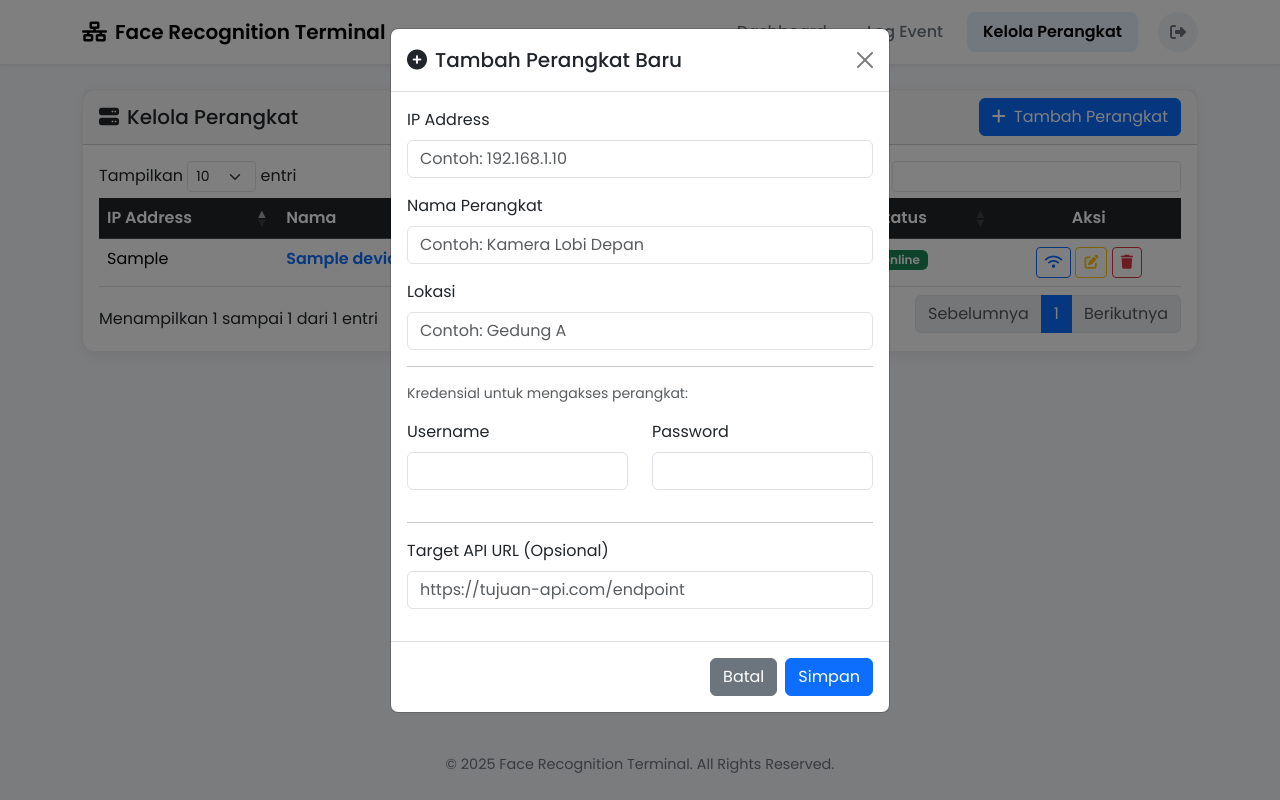
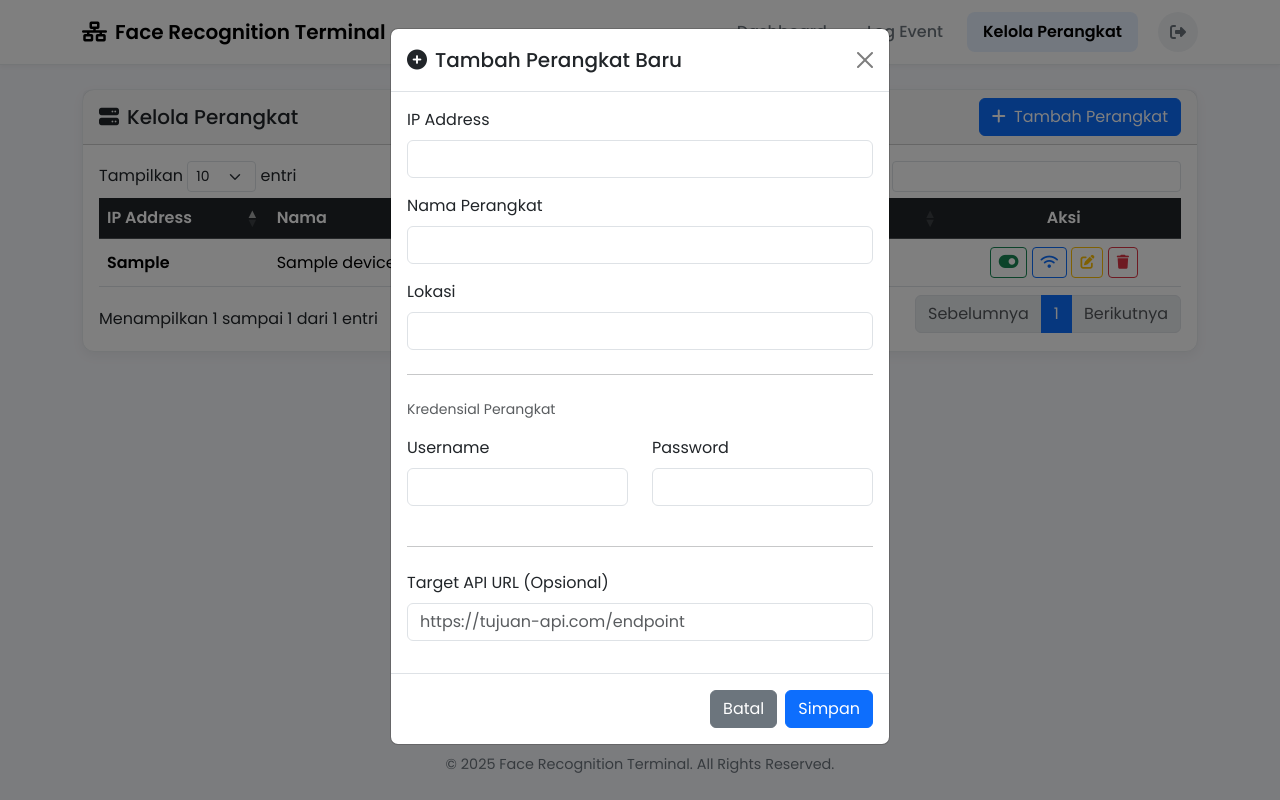
Before and after one commit to lalz7/web-master, a Flask app: page /devices in a window 1280 px wide, after a click on "Tambah Perangkat". Run offline with Flask 3, Linux system fonts and the light colour scheme; a user stored in the database is signed in; tables that the repository leaves empty hold one stand-in row (values such as "Sample post"); some libraries are stand-ins or nearby versions.

Commit message:
nonaktif device

```diff
--- a/app.py
+++ b/app.py
@@ -10,7 +10,7 @@ from flask_cors import CORS
 import database as db
 
 app = Flask(__name__)
-app.secret_key = 'ganti-dengan-kunci-rahasia-yang-sangat-acak-dan-panjang'
+app.secret_key = os.environ.get('SECRET_KEY', 'ganti-dengan-kunci-rahasia-yang-sangat-acak-dan-panjang')
 app.config['JSON_SORT_KEYS'] = False
 cors = CORS(app, resources={r"/api/*": {"origins": "*"}})
 
@@ -24,7 +24,6 @@ class User(UserMixin):
         self.id, self.username, self.password_hash = id, username, generate_password_hash(password)
     def check_password(self, password): return check_password_hash(self.password_hash, password)
 
-# Mengambil kredensial dari environment variables dengan nilai default
 ADMIN_USERNAME = os.environ.get('ADMIN_USERNAME', 'admin')
 ADMIN_PASSWORD = os.environ.get('ADMIN_PASSWORD', 'bukalah123')
 
@@ -61,15 +60,16 @@ def logout():
 def index():
     """Route untuk dashboard utama."""
     stats = db.get_dashboard_stats()
-    recent_events = db.get_recent_events(limit=7)
+    devices_status = db.get_devices_status()
 
-    # PERBAIKAN: Mengambil devices_status untuk ditampilkan di dasbor
-    devices_status = db.get_devices_status()
+    # PERUBAHAN: Jumlah event terbaru disesuaikan dengan jumlah perangkat aktif
+    event_limit = len(devices_status)
+    recent_events = db.get_recent_events(limit=event_limit)
 
     return render_template('dashboard.html',
                            stats=stats,
                            recent_events=recent_events,
-                           devices_status=devices_status) # Variabel yang benar dikirim
+                           devices_status=devices_status)
 
 @app.route('/events')
 @login_required
@@ -89,7 +89,7 @@ def events():
 @login_required
 def devices():
     """Route untuk halaman Kelola Perangkat."""
-    all_devices = db.get_all_devices()
+    all_devices = db.get_all_devices_for_ui()
     return render_template('devices.html', devices=all_devices)
 
 # --- ROUTE CRUD & API ---
@@ -127,13 +127,22 @@ def delete_device():
         flash('Gagal menghapus perangkat. IP tidak ditemukan.', 'danger')
     return redirect(url_for('devices'))
 
+@app.route('/devices/toggle_active/<string:ip>', methods=['POST'])
+@login_required
+def toggle_active(ip):
+    """Endpoint untuk mengaktifkan/menonaktifkan perangkat."""
+    if db.toggle_device_active_state(ip):
+        flash('Status perangkat berhasil diubah.', 'success')
+    else:
+        flash('Gagal mengubah status perangkat.', 'danger')
+    return redirect(url_for('devices'))
+
 @app.route('/api/event/<int:event_id>')
 @login_required
 def api_get_event(event_id):
     """API endpoint untuk mendapatkan detail satu event."""
     event = db.get_event_by_id(event_id)
     if event:
-        # Menentukan URL gambar, prioritaskan gambar lokal
         event['imageUrl'] = url_for('static', filename=event['localImagePath'], _external=True) if event.get('localImagePath') else event.get('pictureURL')
         if 'localImagePath' in event: del event['localImagePath']
         if 'pictureURL' in event: del event['pictureURL']
@@ -144,7 +153,6 @@ def ping_device(ip):
     """Fungsi untuk melakukan ping ke IP address."""
     param = "-n 1 -w 1000" if platform.system().lower() == "windows" else "-c 1 -W 1"
     cmd = f"ping {param} {ip}"
-    # Mengarahkan output ke NUL (Windows) atau /dev/null (Linux/macOS)
     redirect_out = " > NUL 2>&1" if platform.system().lower()=="windows" else " > /dev/null 2>&1"
     return os.system(cmd + redirect_out) == 0
 
@@ -175,7 +183,6 @@ def api_get_logs_by_date(date_string):
     ip_filter = request.args.get('ip', None)
     events = db.get_events_by_date(date_string, location=location_filter, ip=ip_filter)
 
-    # Membersihkan dan menyusun data sebelum dikirim sebagai JSON
     cleaned_events = []
     for event in events:
         image_url = url_for('static', filename=event['localImagePath'], _external=True) if event.get('localImagePath') else event.get('pictureURL')
@@ -194,6 +201,5 @@ def api_get_logs_by_date(date_string):
 
 # --- ENTRY POINT ---
 if __name__ == '__main__':
-    # Memastikan tabel ada saat aplikasi pertama kali dijalankan
     db.init_db()
     app.run(debug=True, host='0.0.0.0')
--- a/templates/devices.html
+++ b/templates/devices.html
@@ -25,14 +25,13 @@
 <div class="card">
     <div class="card-header d-flex justify-content-between align-items-center">
         <h5 class="mb-0"><i class="fas fa-server me-2"></i>Kelola Perangkat</h5>
-        <!-- Tombol untuk memicu modal tambah perangkat -->
         <button type="button" class="btn btn-primary" data-bs-toggle="modal" data-bs-target="#addDeviceModal">
             <i class="fas fa-plus me-1"></i> Tambah Perangkat
         </button>
     </div>
     <div class="card-body">
         <div class="table-responsive">
-            <table id="devicesTable" class="table table-hover" style="width:100%">
+            <table id="devicesTable" class="table table-hover align-middle" style="width:100%">
                 <thead class="table-dark">
                     <tr>
                         <th>IP Address</th>
@@ -45,22 +44,33 @@
                 </thead>
                 <tbody>
                     {% for device in devices %}
-                    <tr>
-                        <td>{{ device.ip }}</td>
-                        <!-- Nama perangkat bisa diklik untuk memfilter log event -->
-                        <td><a href="{{ url_for('events', device=device.name) }}" class="fw-bold text-decoration-none">{{ device.name }}</a></td>
+                    <tr {% if not device.is_active %}class="opacity-50 bg-light text-muted"{% endif %}>
+                        <td class="fw-bold">{{ device.ip }}</td>
+                        <td>{{ device.name }}</td>
                         <td>{{ device.location or '-' }}</td>
-                        <!-- Atribut data-ip-sync digunakan oleh JavaScript untuk update real-time -->
                         <td data-ip-sync="{{ device.ip }}">{{ device.lastSync.strftime('%d-%m-%Y %H:%M:%S') if device.lastSync else 'Belum pernah' }}</td>
                         <td>
-                            <!-- Badge status dengan ID unik untuk update via JavaScript -->
-                            <span id="status-{{ device.ip.replace('.', '-') }}" class="badge {% if device.status == 'online' %}bg-success{% elif device.status == 'offline' %}bg-secondary{% elif device.status == 'error' %}bg-danger{% else %}bg-warning text-dark{% endif %}">
-                                {{ device.status }}
-                            </span>
+                            {% if not device.is_active %}
+                                <span class="badge bg-secondary">Nonaktif</span>
+                            {% else %}
+                                <span id="status-{{ device.ip.replace('.', '-') }}" class="badge {% if device.status == 'online' %}bg-success{% elif device.status == 'offline' %}bg-secondary{% elif device.status == 'error' %}bg-danger{% else %}bg-warning text-dark{% endif %}">
+                                    {{ device.status }}
+                                </span>
+                            {% endif %}
                         </td>
                         <td class="text-center">
-                            <!-- Tombol aksi untuk setiap perangkat -->
-                            <button class="btn btn-sm btn-outline-primary ping-btn" data-ip="{{ device.ip }}" title="Live Ping"><i class="fas fa-wifi"></i></button>
+                            <form action="{{ url_for('toggle_active', ip=device.ip) }}" method="POST" class="d-inline">
+                                {% if device.is_active %}
+                                    <button type="submit" class="btn btn-sm btn-outline-success" title="Nonaktifkan Perangkat">
+                                        <i class="fas fa-toggle-on fa-lg"></i>
+                                    </button>
+                                {% else %}
+                                    <button type="submit" class="btn btn-sm btn-outline-secondary" title="Aktifkan Perangkat">
+                                        <i class="fas fa-toggle-off fa-lg"></i>
+                                    </button>
+                                {% endif %}
+                            </form>
+                            <button class="btn btn-sm btn-outline-primary ping-btn" data-ip="{{ device.ip }}" title="Live Ping" {% if not device.is_active %}disabled{% endif %}><i class="fas fa-wifi"></i></button>
                             <button type="button" class="btn btn-sm btn-outline-warning" data-bs-toggle="modal" data-bs-target="#editModal-{{ device.ip.replace('.', '-') }}" title="Edit"><i class="fas fa-edit"></i></button>
                             <button class="btn btn-sm btn-outline-danger delete-btn" data-ip="{{ device.ip }}" data-name="{{ device.name }}" title="Hapus"><i class="fas fa-trash"></i></button>
                         </td>
@@ -86,18 +96,18 @@
                 <div class="modal-body">
                     <div class="mb-3">
                         <label for="ip" class="form-label">IP Address</label>
-                        <input type="text" class="form-control" name="ip" placeholder="Contoh: 192.168.1.10" required>
+                        <input type="text" class="form-control" name="ip" placeholder="" required>
                     </div>
                     <div class="mb-3">
                         <label for="name" class="form-label">Nama Perangkat</label>
-                        <input type="text" class="form-control" name="name" placeholder="Contoh: Kamera Lobi Depan" required>
+                        <input type="text" class="form-control" name="name" placeholder="" required>
                     </div>
                     <div class="mb-3">
                         <label for="location" class="form-label">Lokasi</label>
-                        <input type="text" class="form-control" name="location" placeholder="Contoh: Gedung A">
+                        <input type="text" class="form-control" name="location" placeholder="">
                     </div>
-                     <hr>
-                     <p class="text-muted small">Kredensial untuk mengakses perangkat:</p>
+                    <hr class="my-4">
+                    <p class="text-muted small">Kredensial Perangkat</p>
                      <div class="row">
                         <div class="col-md-6 mb-3">
                             <label for="username" class="form-label">Username</label>
@@ -108,7 +118,7 @@
                             <input type="password" class="form-control" name="password" required>
                         </div>
                     </div>
-                    <hr>
+                    <hr class="my-4">
                     <div class="mb-3">
                         <label for="targetApi" class="form-label">Target API URL (Opsional)</label>
                         <input type="url" class="form-control" name="targetApi" placeholder="https://tujuan-api.com/endpoint">
@@ -130,14 +140,14 @@
         <div class="modal-content">
             <form action="{{ url_for('update_device') }}" method="POST">
                 <div class="modal-header">
-                    <h5 class="modal-title" id="editModalLabel-{{ device.ip.replace('.', '-') }}"><i class="fas fa-edit me-2"></i>Edit Perangkat</h5>
+                    <h5 class="modal-title" id="editModalLabel-{{ device.ip.replace('.', '-') }}"><i class="fas fa-edit me-2"></i>Edit Perangkat: {{ device.name }}</h5>
                     <button type="button" class="btn-close" data-bs-dismiss="modal" aria-label="Close"></button>
                 </div>
                 <div class="modal-body">
                     <input type="hidden" name="ip" value="{{ device.ip }}">
                     <div class="mb-3">
                         <label class="form-label">IP Address</label>
-                        <input type="text" class="form-control" value="{{ device.ip }}" disabled readonly>
+                        <input type="text" class="form-control" value="{{ device.ip }}" disabled>
                     </div>
                     <div class="mb-3">
                         <label class="form-label">Nama Perangkat</label>
@@ -147,19 +157,19 @@
                         <label class="form-label">Lokasi</label>
                         <input type="text" class="form-control" name="location" value="{{ device.location or '' }}">
                     </div>
-                    <hr>
-                    <p class="text-muted small">Ubah kredensial perangkat:</p>
+                     <hr class="my-4">
+                    <p class="text-muted small">Kredensial Perangkat</p>
                     <div class="row">
                         <div class="col-md-6 mb-3">
                             <label class="form-label">Username</label>
                             <input type="text" class="form-control" name="username" value="{{ device.username }}" required>
                         </div>
                         <div class="col-md-6 mb-3">
-                            <label class="form-label">Password Baru</label>
+                            <label class="form-label">Password</label>
                             <input type="password" class="form-control" name="password" placeholder="Isi untuk mengubah">
                         </div>
                     </div>
-                    <hr>
+                    <hr class="my-4">
                     <div class="mb-3">
                         <label class="form-label">Target API URL (Opsional)</label>
                         <input type="url" class="form-control" name="targetApi" value="{{ device.targetApi or '' }}" placeholder="https://tujuan-api.com/endpoint">
@@ -189,21 +199,18 @@
 
 <script>
 $(document).ready(function() {
-    // 1. Inisialisasi DataTables untuk membuat tabel interaktif
     $('#devicesTable').DataTable({
-        "order": [[ 0, "asc" ]], // Urutkan berdasarkan IP secara default
+        "order": [[ 0, "asc" ]],
         "language": {
             "search": "Cari:",
             "lengthMenu": "Tampilkan _MENU_ entri",
             "info": "Menampilkan _START_ sampai _END_ dari _TOTAL_ entri",
             "paginate": { "next": "Berikutnya", "previous": "Sebelumnya" }
         },
-        "columnDefs": [ { "targets": 'no-sort', "orderable": false } ] // Matikan pengurutan untuk kolom Aksi
+        "columnDefs": [ { "targets": 'no-sort', "orderable": false } ]
     });
 
-    // 2. Logika untuk tombol Live Ping
-    const PING_TIMEOUT = 15000; // Batas waktu 15 detik untuk permintaan ping
-    // Fungsi helper untuk fetch dengan timeout
+    const PING_TIMEOUT = 15000;
     const fetchWithTimeout = (resource, options = {}) => {
         return Promise.race([
             fetch(resource, options),
@@ -212,14 +219,12 @@ $(document).ready(function() {
             )
         ]);
     };
-    // Event listener untuk semua tombol dengan kelas .ping-btn
     $('#devicesTable').on('click', '.ping-btn', function() {
         const button = $(this);
         const ip = button.data('ip');
         const originalIcon = button.html();
         const statusBadge = $('#status-' + ip.replace(/\./g, '-'));
 
-        // Beri feedback visual bahwa ping sedang berlangsung
         button.html('<span class="spinner-border spinner-border-sm" role="status"></span>').prop('disabled', true);
         statusBadge.removeClass('bg-success bg-secondary bg-danger flash-success flash-offline flash-error').addClass('bg-warning text-dark').text('memeriksa...');
 
@@ -233,25 +238,23 @@ $(document).ready(function() {
                 let finalStatus = data.status === 'online' ? 'online' : 'offline';
                 let finalBadgeClass = finalStatus === 'online' ? 'bg-success flash-success' : 'bg-secondary flash-offline';
                 statusBadge.addClass(finalBadgeClass).text(finalStatus);
-                pollDeviceStatus(); // Panggil polling segera setelah ping untuk data terbaru
-                setTimeout(() => { statusBadge.removeClass('flash-success flash-offline'); }, 1000); // Hapus class animasi
+                pollDeviceStatus();
+                setTimeout(() => { statusBadge.removeClass('flash-success flash-offline'); }, 1000);
             })
             .catch(error => {
                 console.error('Ping error:', error);
                 statusBadge.removeClass('bg-warning text-dark').addClass('bg-secondary flash-offline').text('offline');
-                pollDeviceStatus(); // Panggil polling juga saat gagal
+                pollDeviceStatus();
                 setTimeout(() => { statusBadge.removeClass('flash-offline'); }, 1000);
             })
             .finally(() => {
-                // Kembalikan tombol ke keadaan semula
                 button.html(originalIcon).prop('disabled', false);
             });
     });
 
-    // 3. Logika Auto-Refresh Status (Polling)
     function pollDeviceStatus() {
         $.ajax({
-            url: '/api/devices_status', // Panggil API yang memberikan status semua perangkat
+            url: '/api/devices_status',
             method: 'GET',
             dataType: 'json',
             success: function(devicesData) {
@@ -259,17 +262,14 @@ $(document).ready(function() {
                     const statusBadge = $('#status-' + device.ip.replace(/\./g, '-'));
                     const lastSyncCell = $(`td[data-ip-sync="${device.ip}"]`);
 
-                    // Update badge status jika ada perubahan dan tidak sedang di-ping manual
                     if (statusBadge.length && !statusBadge.text().includes('memeriksa')) {
                         let newStatusText = device.status;
-                        let newBadgeClass = (device.status === 'online') ? 'bg-success' :
-                                            (device.status === 'offline') ? 'bg-secondary' : 'bg-danger';
-                        if (!statusBadge.hasClass(newBadgeClass.split(' ')[0]) || statusBadge.text() !== newStatusText) {
+                        let newBadgeClass = (device.status === 'online') ? 'bg-success' : 'bg-secondary';
+                        if (!statusBadge.hasClass(newBadgeClass) || statusBadge.text() !== newStatusText) {
                             statusBadge.removeClass('bg-success bg-secondary bg-danger bg-warning text-dark').addClass(newBadgeClass).text(newStatusText);
                         }
                     }
 
-                    // Update waktu "Sync Terakhir" jika ada perubahan
                     if (lastSyncCell.length && lastSyncCell.text() !== (device.lastSync || 'Belum pernah')) {
                         lastSyncCell.text(device.lastSync || 'Belum pernah');
                     }
@@ -280,9 +280,8 @@ $(document).ready(function() {
             }
         });
     }
-    setInterval(pollDeviceStatus, 15000); // Jalankan polling setiap 15 detik
+    setInterval(pollDeviceStatus, 15000);
 
-    // 4. Logika untuk tombol Hapus dengan konfirmasi SweetAlert
     $('#devicesTable').on('click', '.delete-btn', function(e) {
         e.preventDefault();
         const ip = $(this).data('ip');
@@ -300,7 +299,6 @@ $(document).ready(function() {
             cancelButtonText: 'Batal'
         }).then((result) => {
             if (result.isConfirmed) {
-                // Jika dikonfirmasi, isi form tersembunyi dan submit
                 $('#deleteIp').val(ip);
                 deleteForm.attr('action', "{{ url_for('delete_device') }}").submit();
             }
```
Also changed, not shown: database.py (+38 -14 lines), sync_service.py (+4 -6 lines).
